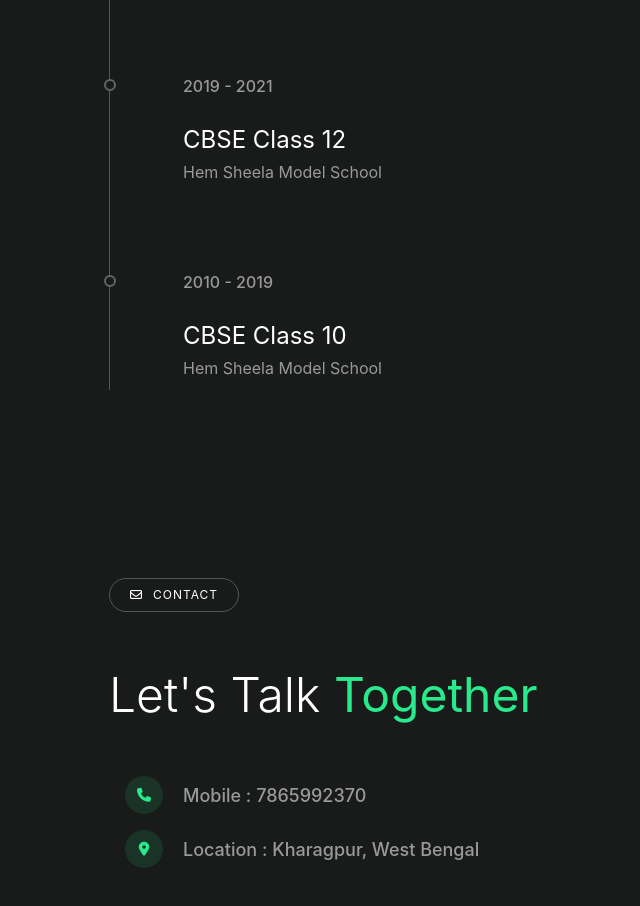
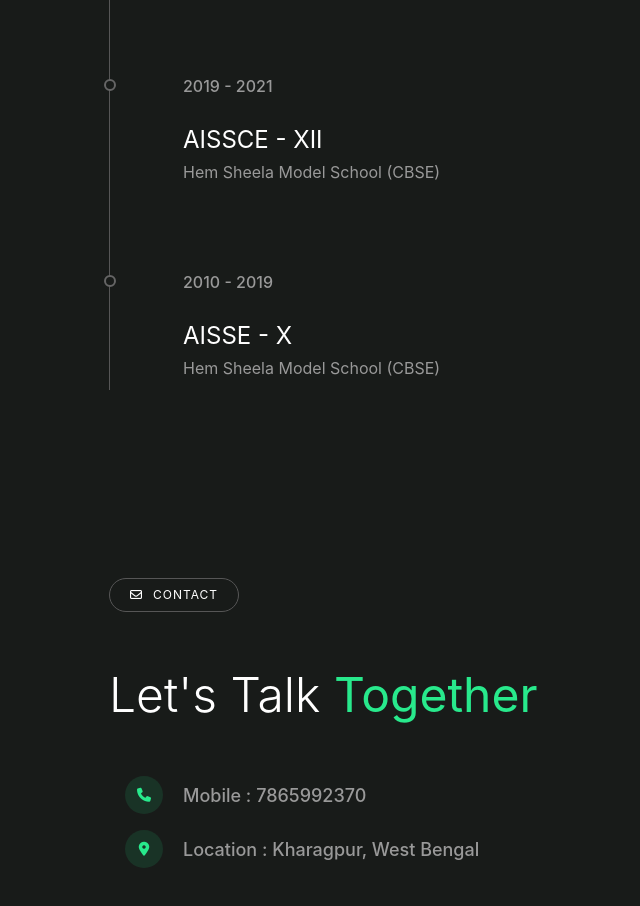
Before and after one commit to sdeep38/My-Portfolio, a React (Create React App) app: page / in a window 1280 px wide. Shown: the part 4020-4926 px from the top of the page, without its empty margins (311-951 px from the left). Built offline with nearby package versions, Linux system fonts and the light colour scheme.

Commit message:
updated school info

```diff
--- a/src/pages/Education.jsx
+++ b/src/pages/Education.jsx
@@ -11,14 +11,14 @@ export default function Education() {
         {
             start: 2019,
             end: 2021,
-            org: 'Hem Sheela Model School',
-            work: 'CBSE Class 12'
+            org: 'Hem Sheela Model School (CBSE)',
+            work: 'AISSCE - XII'
         },
         {
             start: 2010,
             end: 2019,
-            org: 'Hem Sheela Model School',
-            work: 'CBSE Class 10'
+            org: 'Hem Sheela Model School (CBSE)',
+            work: 'AISSE - X'
         }
     ]
     return (
```
